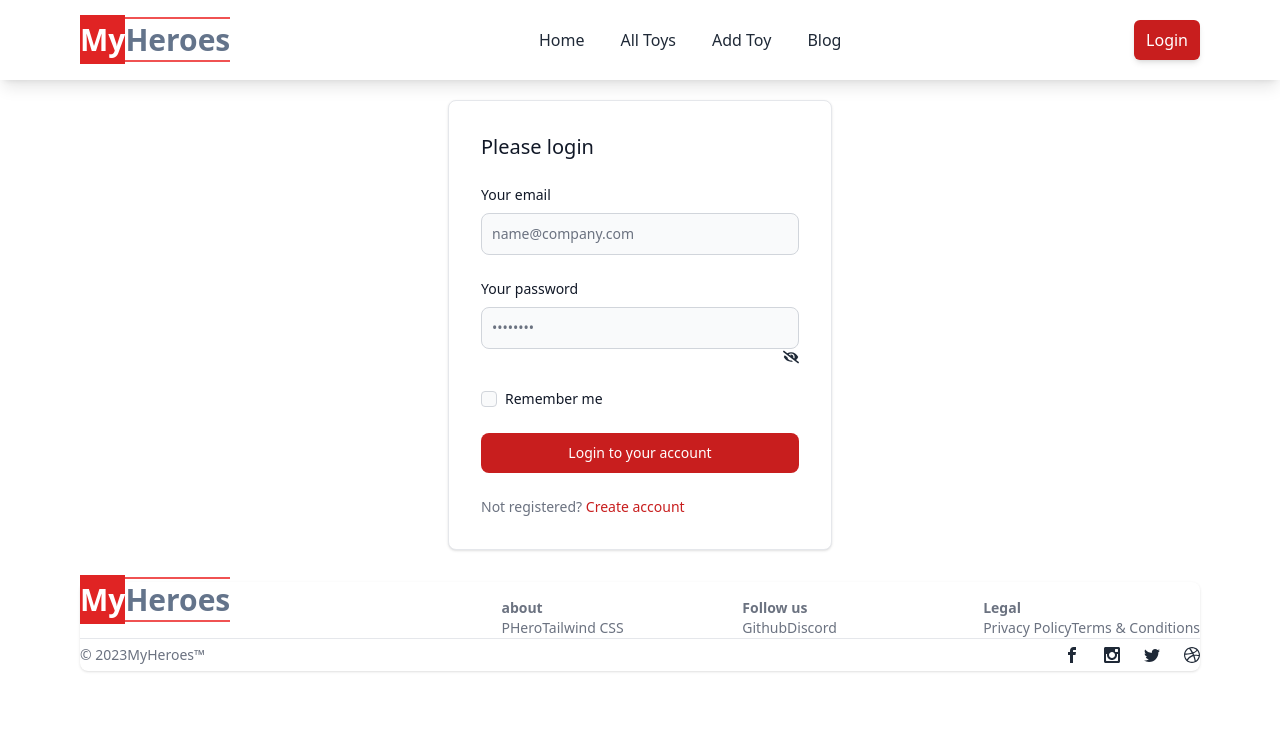
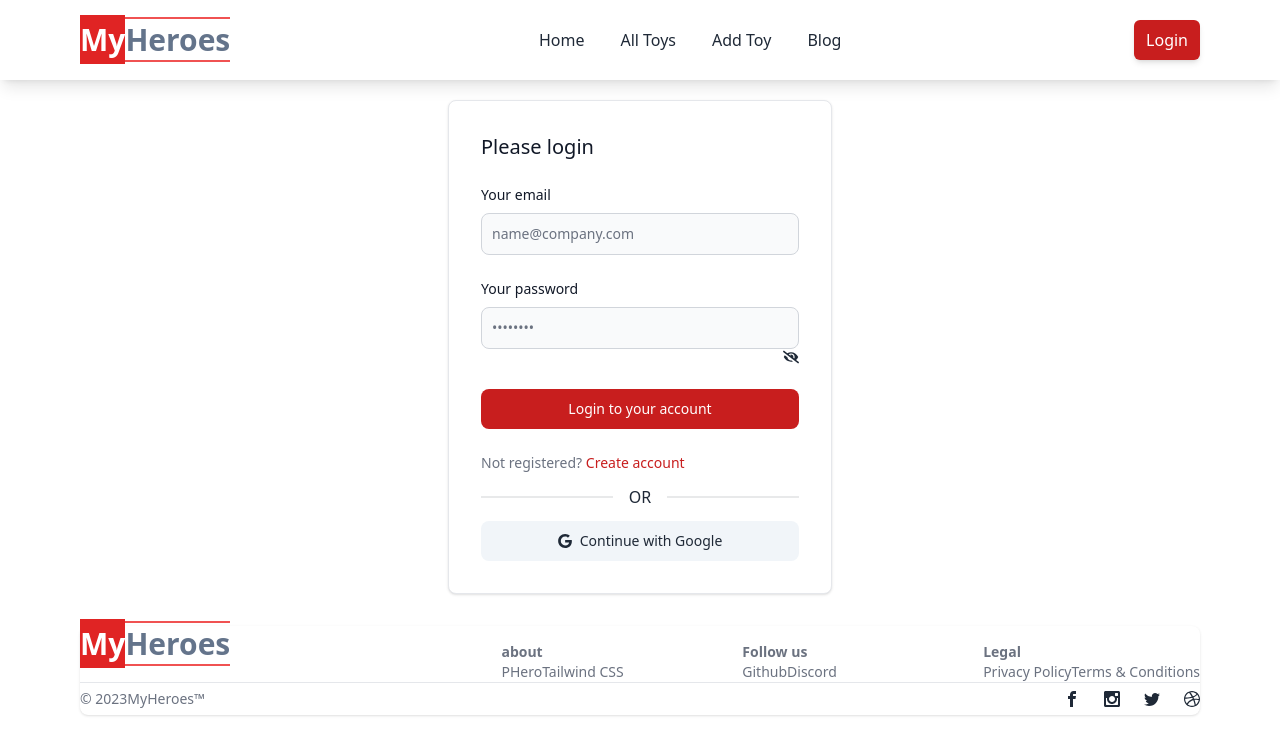
Before and after one commit to rezwan563/my-heroes-client, a React (Vite) app: page /login in a window 1280 px wide. Shown: the top 754 px of the page. Built offline with nearby package versions, Linux system fonts and the light colour scheme; no server answers.

Commit message:
Added google login

```diff
--- a/src/pages/Login/Login.jsx
+++ b/src/pages/Login/Login.jsx
@@ -4,29 +4,42 @@ import { FaEye, FaEyeSlash } from "react-icons/fa";
 import { AuthContext } from "../provider/AuthProvider";
 import "react-toastify/dist/ReactToastify.css";
 import { toast } from "react-toastify";
-
+import { ImGoogle } from "react-icons/im";
 
 const Login = () => {
-    const { user, emailLogin} = useContext(AuthContext)
-    const [isHidden, setIsHidden] = useState(true)
-    const [error, setError] = useState('')
+  const { user, emailLogin, googleLogin } = useContext(AuthContext);
+  const [isHidden, setIsHidden] = useState(true);
+  const [error, setError] = useState("");
 
-    const handleLogin = (e) =>{
-        e.preventDefault()
+  const handleLogin = (e) => {
+    e.preventDefault();
     const form = e.target;
     const email = form.email.value;
     const password = form.password.value;
     emailLogin(email, password)
-        .then(result =>{
+      .then((result) => {
         const loggedUser = result.user;
         console.log(loggedUser);
-            toast.success(`Welcome, ${loggedUser.displayName} `)
+        toast.success(`Welcome, ${loggedUser.displayName} `);
       })
-        .catch(error =>{
-            console.log(error.message)
-            setError(error.message)
+      .catch((error) => {
+        console.log(error.message);
+        setError(error.message);
+      });
+  };
+
+  const handleGoogleLogin = () => {
+    googleLogin()
+      .then((result) => {
+        const loggedUser = result.user;
+        console.log(loggedUser);
+        toast.success(`Welcome ${loggedUser.displayName}`);
       })
-    }
+      .catch((error) => {
+        setError(error.message);
+        toast.error(error.message);
+      });
+  };
   return (
     <div>
       <div className="  flex justify-center md:mt-5">
@@ -59,24 +72,29 @@ const Login = () => {
                 Your password
               </label>
               <input
-                type={isHidden ? 'password' : 'text'}
+                type={isHidden ? "password" : "text"}
                 name="password"
                 id="password"
                 placeholder="••••••••"
                 className="bg-gray-50 border border-gray-300 text-gray-900 text-sm rounded-lg focus:ring-red-500 focus:border-red-500 block w-full p-2.5 dark:bg-gray-600 dark:border-gray-500 dark:placeholder-gray-400 dark:text-white"
                 required
               />
-              {
-                error && <p className="text-red-500"><small>{error}</small></p>
-              }
+              {error && (
+                <p className="text-red-500">
+                  <small>{error}</small>
+                </p>
+              )}
               <div className="flex justify-end">
-              {
-                isHidden ? <FaEyeSlash onClick={() => setIsHidden(!isHidden)}></FaEyeSlash>
-                :<FaEye onClick={() => setIsHidden(!isHidden)}></FaEye>
-              }
+                {isHidden ? (
+                  <FaEyeSlash
+                    onClick={() => setIsHidden(!isHidden)}
+                  ></FaEyeSlash>
+                ) : (
+                  <FaEye onClick={() => setIsHidden(!isHidden)}></FaEye>
+                )}
               </div>
             </div>
-            <div className="flex items-start">
+            {/* <div className="flex items-start">
               <div className="flex items-start">
                 <div className="flex items-center h-5">
                   <input
@@ -95,13 +113,14 @@ const Login = () => {
                 </label>
               </div>
 
-            </div>
+            </div> */}
             <button
               type="submit"
               className="w-full text-white bg-red-700 hover:bg-red-800 focus:ring-4 focus:outline-none focus:ring-blue-300 font-medium rounded-lg text-sm px-5 py-2.5 text-center dark:bg-red-600 dark:hover:bg-red-700 dark:focus:ring-red-800"
             >
               Login to your account
             </button>
+
             <div className="text-sm font-medium text-gray-500 dark:text-gray-300">
               Not registered?{" "}
               <Link
@@ -112,6 +131,13 @@ const Login = () => {
               </Link>
             </div>
           </form>
+          <div className="divider">OR</div>
+            <button
+              onClick={handleGoogleLogin}
+              className="w-full flex justify-center items-center gap-2 bg-slate-100 hover:bg-slate-200 focus:ring-4 focus:outline-none focus:ring-blue-300 font-medium rounded-lg text-sm px-5 py-2.5 text-center dark:bg-slate-200 dark:hover:bg-red-700 dark:focus:ring-slate-500"
+            >
+              <ImGoogle></ImGoogle> Continue with Google
+            </button>
         </div>
       </div>
     </div>
--- a/src/pages/Shared/NavigationBar/NavigationBar.jsx
+++ b/src/pages/Shared/NavigationBar/NavigationBar.jsx
@@ -9,15 +9,15 @@ const NavigationBar = () => {
   const [isClicked, setIsClicked] = useState(false);
   const { user, logOut } = useContext(AuthContext);
 
-  const handleLogout = () =>{
+  const handleLogout = () => {
     logOut()
-    .then(result =>{
-      toast.success("Logout successful")
-    })
-    .catch(error =>{
-      toast.error(`${error.message}`)
-    })
-  }
+      .then((result) => {
+        toast.success("Logout successful");
+      })
+      .catch((error) => {
+        toast.error(`${error.message}`);
+      });
+  };
   return (
     <div>
       {/* <h2>This is navbar</h2> */}
@@ -36,7 +36,7 @@ const NavigationBar = () => {
           <ul
             className={` md:flex md:static absolute left-0 z-10  md:gap-5 w-full md:w-auto  ${
               isClicked
-                ? "translate-y-20  duration-700  bg-red-200 md:bg-transparent    px-5 "
+                ? "translate-y-20  duration-700  bg-slate-300 md:bg-transparent    px-5 "
                 : "-translate-y-48 md:translate-y-0 duration-300"
             }`}
           >
@@ -87,6 +87,7 @@ const NavigationBar = () => {
               )}
             </span>
           </div>
+
         </div>
       </nav>
     </div>
```
Lines whose indentation alone changed are shown as unchanged.
